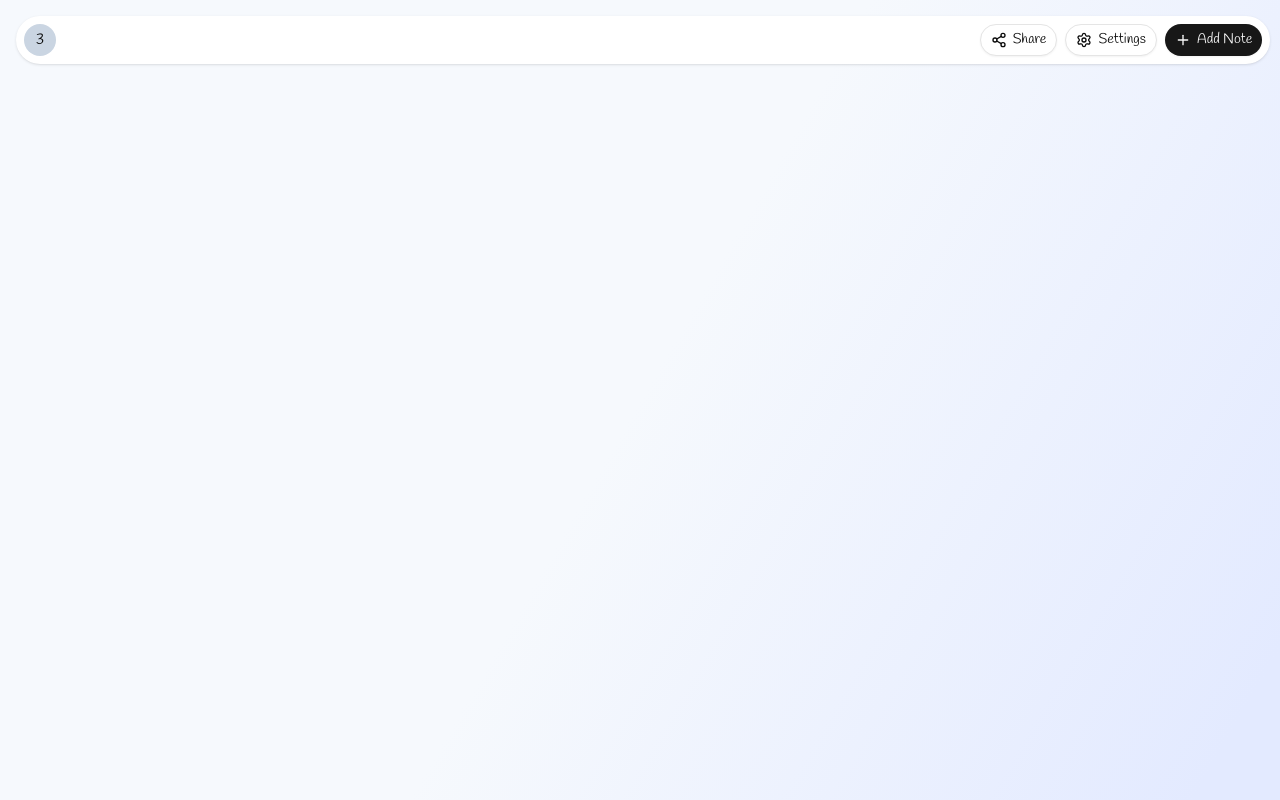
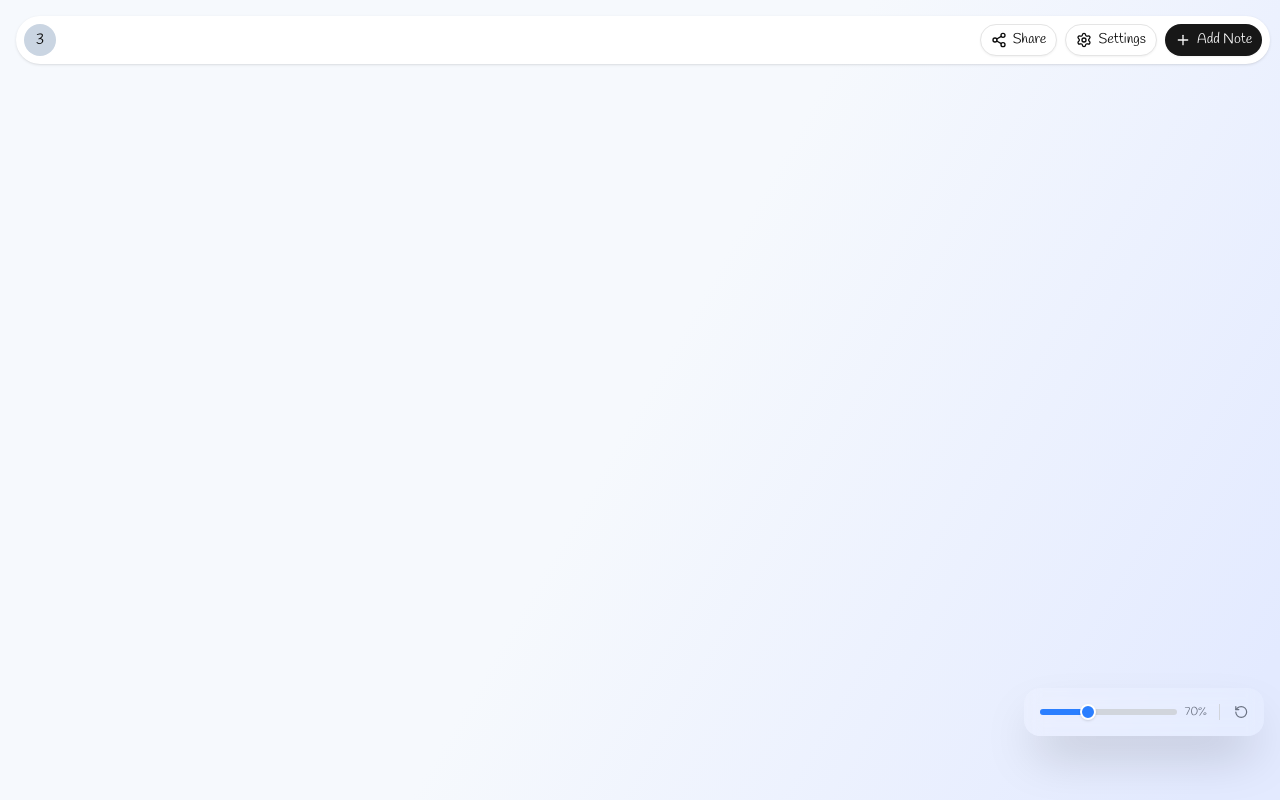
Before and after one commit to kobir1989/sticky-board, a React (Vite) app: page / in a window 1280 px wide. Built offline with nearby package versions, Linux system fonts and the light colour scheme.

Commit message:
feat: add zoom control component

```diff
--- a/package.json
+++ b/package.json
@@ -13,6 +13,7 @@
     "prepare": "husky"
   },
   "dependencies": {
+    "@radix-ui/react-slider": "^1.3.6",
     "@radix-ui/react-slot": "^1.2.3",
     "@radix-ui/react-switch": "^1.2.6",
     "@reduxjs/toolkit": "^2.8.2",
--- a/src/App.tsx
+++ b/src/App.tsx
@@ -1,6 +1,7 @@
 import { AnimatePresence } from 'motion/react';
 import Navbar from '@/components/ui/Navbar';
 import SettingsPanel from '@/components/ui/SettingsPanel';
+import ZoomControl from '@/components/ui/ZoomControl';
 import { useAppSelector } from '@/redux/hooks';
 
 const App = () => {
@@ -9,6 +10,9 @@ const App = () => {
     <main className="h-screen w-screen p-4">
       <Navbar />
       <AnimatePresence>{isShowSettingsPanel && <SettingsPanel />}</AnimatePresence>
+      <div className="fixed right-4 bottom-16">
+        <ZoomControl />
+      </div>
     </main>
   );
 };
--- /dev/null
+++ b/src/components/ui/ZoomControl.tsx
@@ -0,0 +1,17 @@
+import { RotateCcw } from 'lucide-react';
+import { Slider } from '@/components/ui/slider';
+
+const ZoomControl = () => {
+  return (
+    <div className="flex h-[3rem] w-[15rem] items-center justify-center gap-3 rounded-2xl bg-white/10 p-4 shadow-2xl backdrop-blur-sm">
+      <div className="flex w-full gap-2">
+        <Slider defaultValue={[33]} max={100} step={1} />
+        <p className="text-[12px] text-gray-500">70%</p>
+      </div>
+      <div className="h-full w-[3px] border-l border-gray-300"></div>
+      <RotateCcw className="text-gray-500" size={18} />
+    </div>
+  );
+};
+
+export default ZoomControl;
--- /dev/null
+++ b/src/components/ui/slider.tsx
@@ -0,0 +1,56 @@
+import * as SliderPrimitive from '@radix-ui/react-slider';
+import * as React from 'react';
+
+import { cn } from '@/lib/utils';
+
+function Slider({
+  className,
+  defaultValue,
+  value,
+  min = 0,
+  max = 100,
+  ...props
+}: React.ComponentProps<typeof SliderPrimitive.Root>) {
+  const _values = React.useMemo(
+    () => (Array.isArray(value) ? value : Array.isArray(defaultValue) ? defaultValue : [min, max]),
+    [value, defaultValue, min, max]
+  );
+
+  return (
+    <SliderPrimitive.Root
+      data-slot="slider"
+      defaultValue={defaultValue}
+      value={value}
+      min={min}
+      max={max}
+      className={cn(
+        'relative flex w-full touch-none items-center select-none data-[disabled]:opacity-50 data-[orientation=vertical]:h-full data-[orientation=vertical]:min-h-44 data-[orientation=vertical]:w-auto data-[orientation=vertical]:flex-col',
+        className
+      )}
+      {...props}
+    >
+      <SliderPrimitive.Track
+        data-slot="slider-track"
+        className={cn(
+          'relative grow overflow-hidden rounded-full bg-gray-300 data-[orientation=horizontal]:h-1.5 data-[orientation=horizontal]:w-full data-[orientation=vertical]:h-full data-[orientation=vertical]:w-1.5'
+        )}
+      >
+        <SliderPrimitive.Range
+          data-slot="slider-range"
+          className={cn(
+            'absolute bg-blue-500 data-[orientation=horizontal]:h-full data-[orientation=vertical]:w-full'
+          )}
+        />
+      </SliderPrimitive.Track>
+      {Array.from({ length: _values.length }, (_, index) => (
+        <SliderPrimitive.Thumb
+          data-slot="slider-thumb"
+          key={index}
+          className="ring-ring/50 block size-4 shrink-0 rounded-full border-2 border-white bg-blue-500 shadow-sm transition-[color,box-shadow] hover:ring-4 focus-visible:ring-4 focus-visible:outline-hidden disabled:pointer-events-none disabled:opacity-50"
+        />
+      ))}
+    </SliderPrimitive.Root>
+  );
+}
+
+export { Slider };
```
Also changed, not shown: 1 other file (tests, documents, lock files or other folders). Lines whose indentation alone changed are shown as unchanged.
